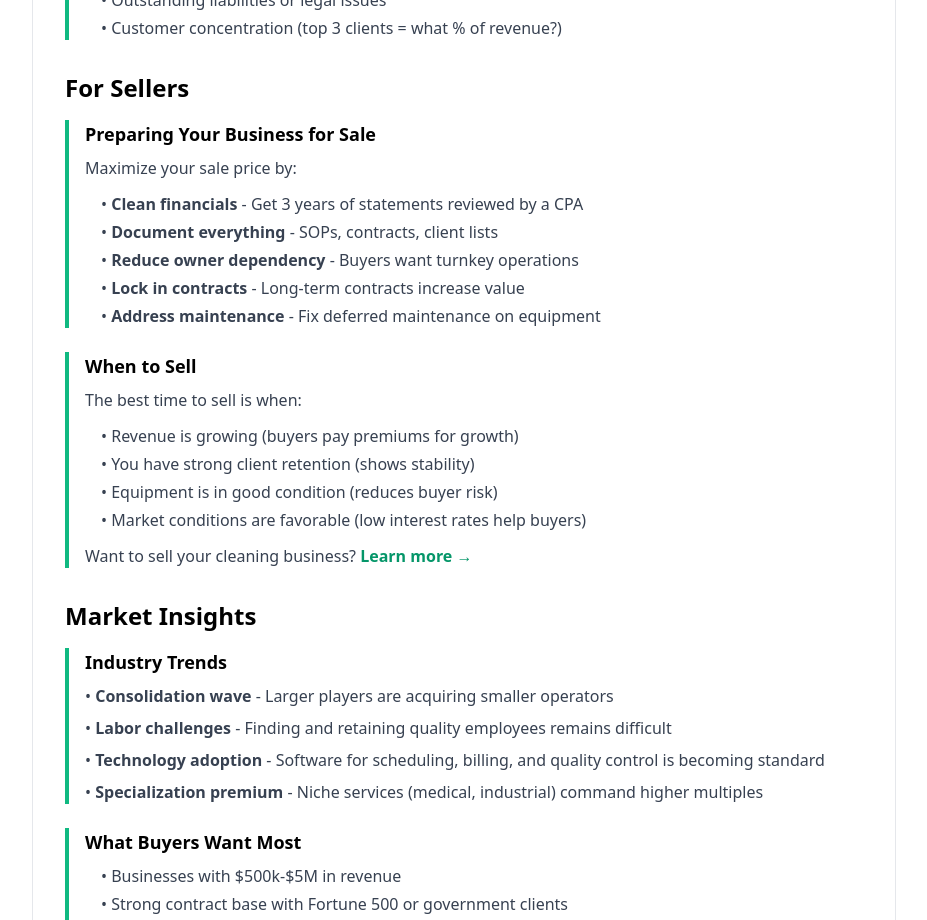
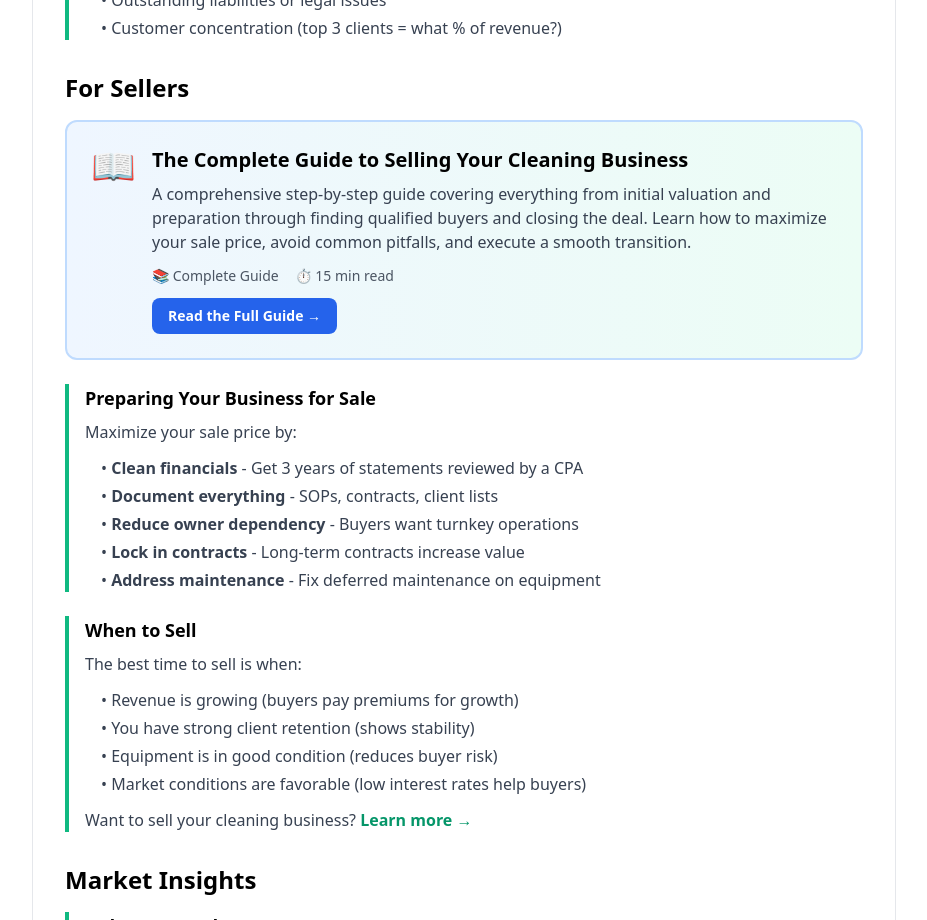
Before and after one commit to jeffsosville/cleaningexits, a Next.js app: page /resources in a window 1280 px wide. Shown: the part 1580-2500 px from the top of the page, without its empty margins (176-1103 px from the left). Built offline with nearby package versions, Linux system fonts and the light colour scheme.

Commit message:
Add featured selling guide for sellers

```diff
--- a/pages/resources.tsx
+++ b/pages/resources.tsx
@@ -132,6 +132,37 @@ export default function Resources() {
             {/* For Sellers */}
             <div>
               <h2 className="text-2xl font-bold mb-4">For Sellers</h2>
+
+              {/* Featured Selling Guide */}
+              <div className="bg-gradient-to-r from-blue-50 to-emerald-50 rounded-xl p-6 border-2 border-blue-200 mb-6">
+                <div className="flex items-start gap-4">
+                  <div className="text-4xl">📖</div>
+                  <div className="flex-1">
+                    <h3 className="text-xl font-bold mb-2">
+                      <Link href="/selling-your-cleaning-business" className="hover:text-blue-600">
+                        The Complete Guide to Selling Your Cleaning Business
+                      </Link>
+                    </h3>
+                    <p className="text-gray-700 mb-3">
+                      A comprehensive step-by-step guide covering everything from initial valuation
+                      and preparation through finding qualified buyers and closing the deal. Learn
+                      how to maximize your sale price, avoid common pitfalls, and execute a smooth
+                      transition.
+                    </p>
+                    <div className="flex items-center gap-4 text-sm text-gray-600 mb-3">
+                      <span>📚 Complete Guide</span>
+                      <span>⏱️ 15 min read</span>
+                    </div>
+                    <Link
+                      href="/selling-your-cleaning-business"
+                      className="inline-block px-4 py-2 bg-blue-600 text-white font-semibold rounded-lg hover:bg-blue-700 transition text-sm"
+                    >
+                      Read the Full Guide →
+                    </Link>
+                  </div>
+                </div>
+              </div>
+
               <div className="space-y-6">
                 <div className="border-l-4 border-emerald-500 pl-4">
                   <h3 className="font-semibold text-lg mb-2">Preparing Your Business for Sale</h3>
```
